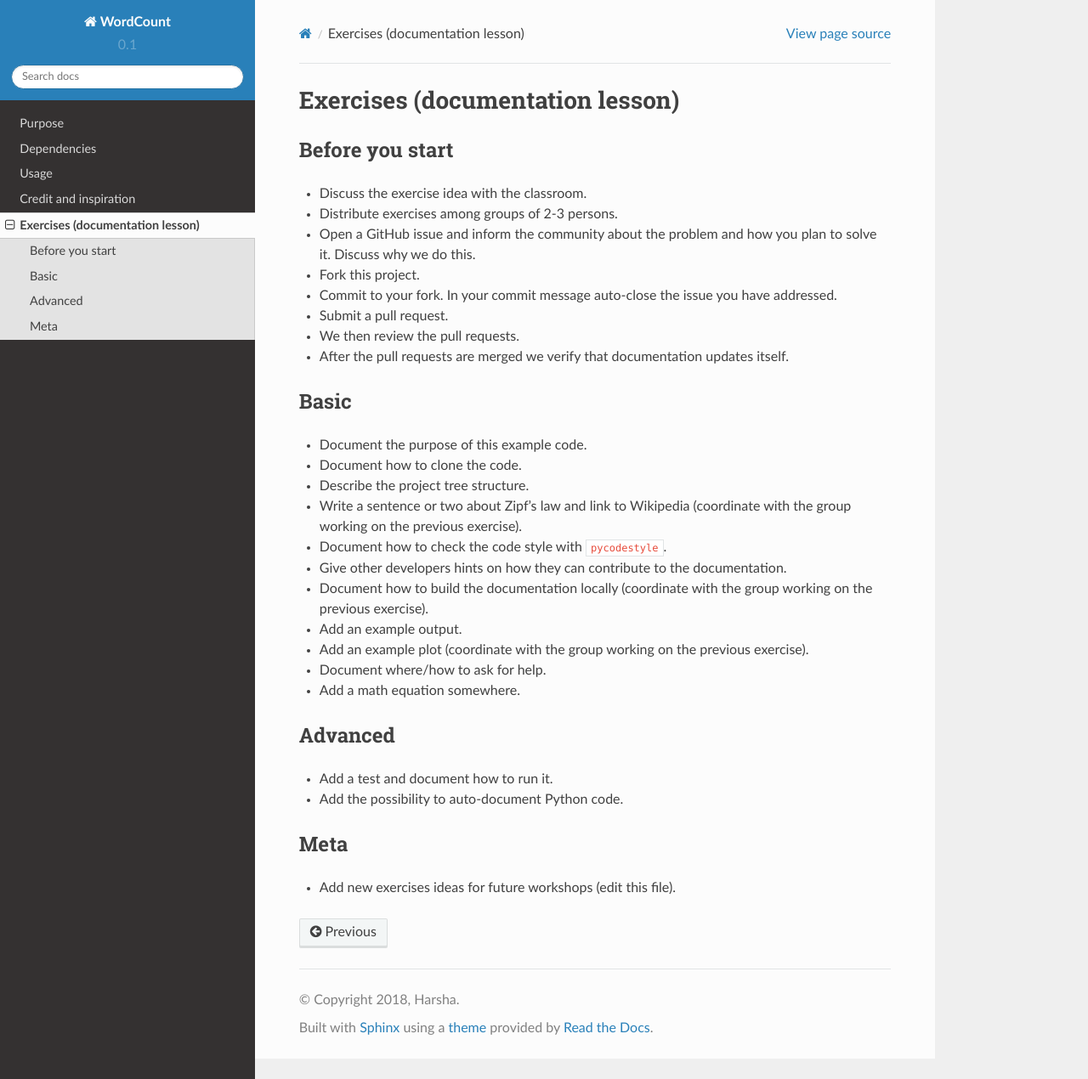
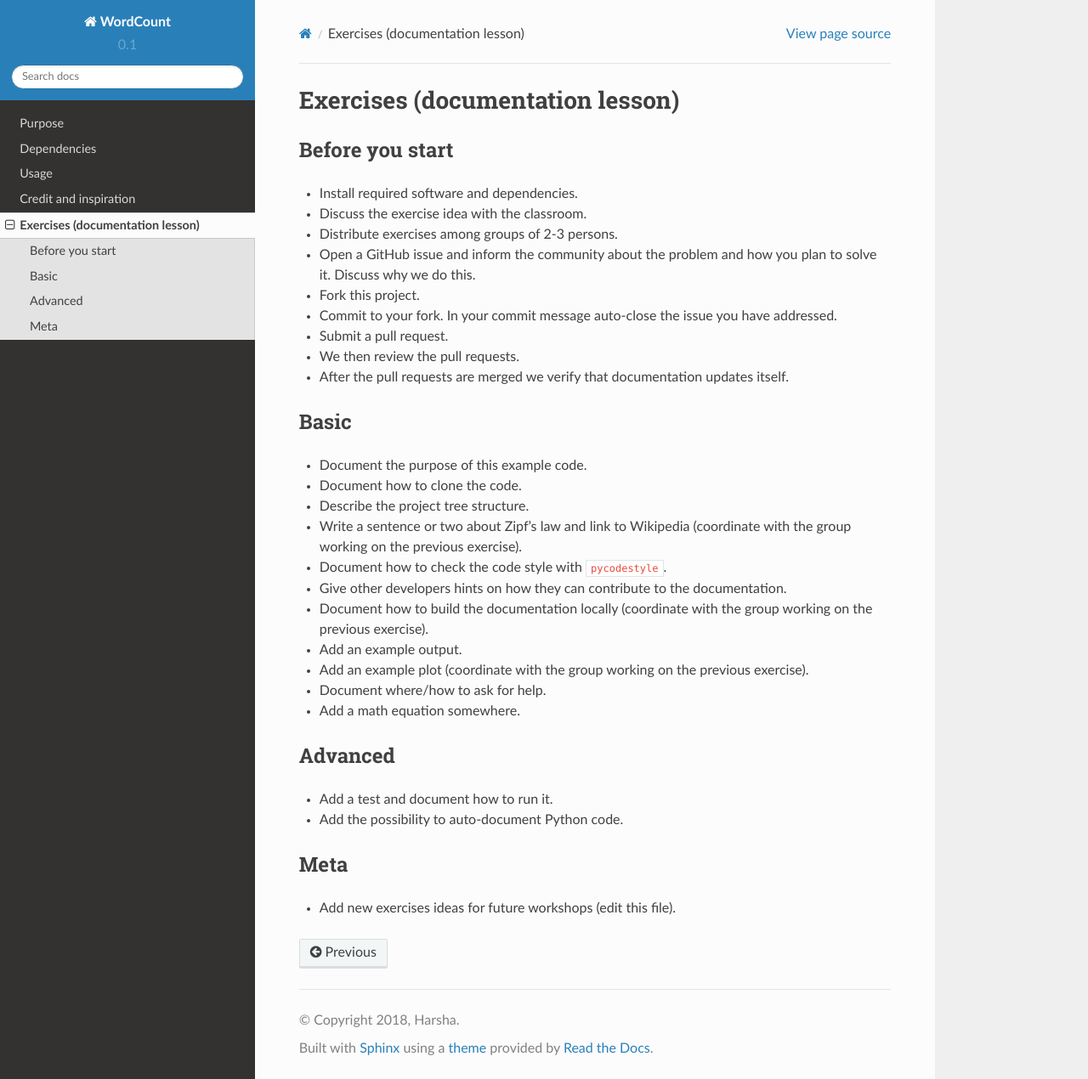
Before and after one commit to yashwanthsubbannayya/word-count, a Sphinx documentation site: the page built from doc/exercises.rst, in a window 1280 px wide and 1270 px high. Shown: the whole window at 85% size. Built offline with Sphinx 7.4.7 and the Read the Docs theme 2.0.0, drawn with Linux system fonts in a browser that asks for light colours.

Commit message:
added software installation

```diff
--- a/doc/exercises.rst
+++ b/doc/exercises.rst
@@ -5,7 +5,7 @@ Exercises (documentation lesson)
 
 Before you start
 ----------------
-
+- Install required software and dependencies.
 - Discuss the exercise idea with the classroom.
 - Distribute exercises among groups of 2-3 persons.
 - Open a GitHub issue and inform the community about the problem and how you
```
